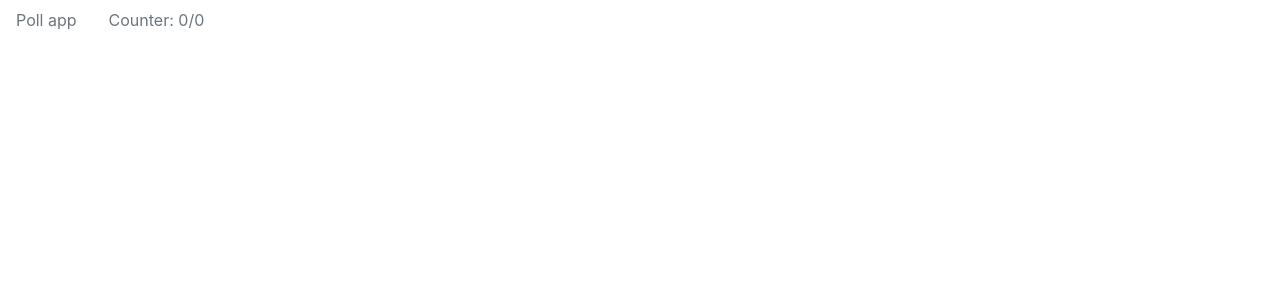
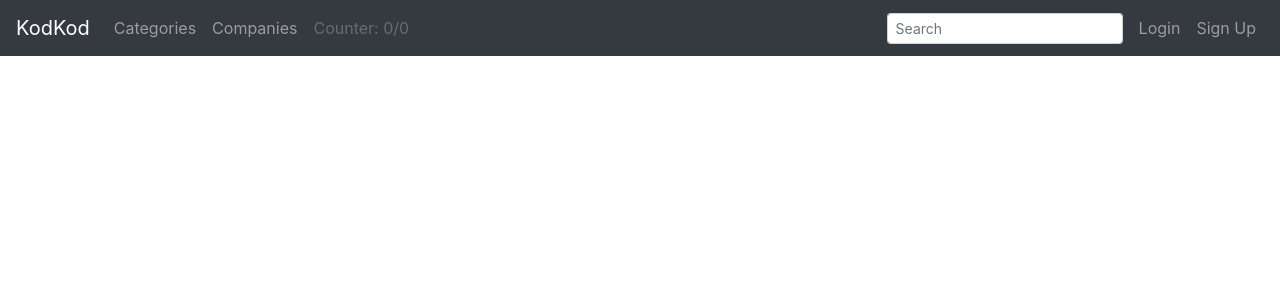
Before and after one commit to savelevvo/kodkod, a Vue app in the folder kkfrontend/: page / in a window 1280 px wide. Shown: the top 300 px of the page. Built offline with nearby package versions, Linux system fonts and the light colour scheme; no server answers.

Commit message:
Header style;

```diff
--- a/kkfrontend/src/App.vue
+++ b/kkfrontend/src/App.vue
@@ -1,8 +1,8 @@
 <template>
-  <div id="app">
+  <div id="kodkod">
     <Header
-            :numCorrect="numCorrect"
-            :numTotal="numTotal"
+      :numCorrect="numCorrect"
+      :numTotal="numTotal"
     />
 
     <b-container class="bv-example-row">
@@ -25,7 +25,7 @@
 import Poll from './components/Poll.vue'
 
 export default {
-  name: 'app',
+  name: 'kodkod',
   components: {
     Header,
     Poll
--- a/kkfrontend/src/components/Header.vue
+++ b/kkfrontend/src/components/Header.vue
@@ -1,10 +1,34 @@
 <template>
-    <div>
-      <b-nav>
-        <b-nav-item disabled>Poll app</b-nav-item>
-        <b-nav-item disabled>Counter: {{ numCorrect }}/{{ numTotal }}</b-nav-item>
-      </b-nav>
-    </div>
+  <div>
+    <b-navbar toggleable="lg" type="dark" variant="dark">
+      <b-navbar-brand>KodKod</b-navbar-brand>
+
+      <b-navbar-toggle target="nav-collapse"></b-navbar-toggle>
+
+      <b-collapse id="nav-collapse" is-nav>
+
+        <b-navbar-nav>
+          <b-nav-item href="#">Categories</b-nav-item>
+          <b-nav-item href="#">Companies</b-nav-item>
+          <b-nav-item disabled>Counter: {{ numCorrect }}/{{ numTotal }}</b-nav-item>
+        </b-navbar-nav>
+
+        <!-- Right aligned nav items -->
+        <b-navbar-nav class="ml-auto">
+          <b-nav-form>
+            <b-form-input size="sm" class="mr-sm-2" placeholder="Search"></b-form-input>
+          </b-nav-form>
+          <b-nav-item href="#">Login</b-nav-item>
+          <b-nav-item href="#">Sign Up</b-nav-item>
+
+        </b-navbar-nav>
+
+      </b-collapse>
+    </b-navbar>
+  </div>
+
+
+
 </template>
 
 <script>
--- a/kkfrontend/src/components/Poll.vue
+++ b/kkfrontend/src/components/Poll.vue
@@ -1,9 +1,6 @@
 <template>
   <div>
-    <b-jumbotron header="BootstrapVue" lead="Bootstrap v4 Components for Vue.js 2">
-      <p>
-        {{ currentQuestion.question }}
-      </p>
+    <b-jumbotron :lead="currentQuestion.question">
 
       <b-list-group>
         <b-list-group-item
```
Lines whose indentation alone changed are shown as unchanged.
